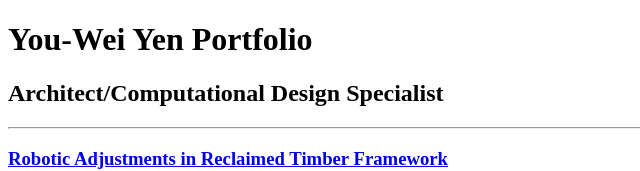
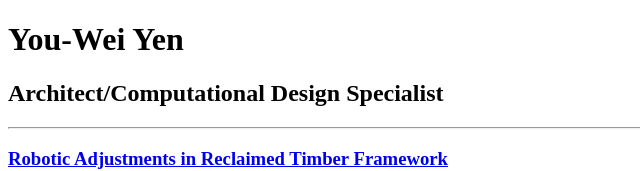
Before and after one commit to youweiyen/my-portfolio, a plain HTML site: page index.html in a window 1280 px wide. Shown: the top 171 px of the page, without its empty margins (0-640 px from the left). Drawn offline with Linux system fonts and the light colour scheme.

Commit message:
remove word portfolio

```diff
--- a/index.html
+++ b/index.html
@@ -6,7 +6,7 @@
     <title>Document</title>
 </head>
 <body>
-    <h1>You-Wei Yen Portfolio</h1>
+    <h1>You-Wei Yen</h1>
     <h2>Architect/Computational Design Specialist</h2>
     <hr/>
         <h3><a href="./Timber/timber.html">Robotic Adjustments in Reclaimed Timber Framework</a></h3>
```
